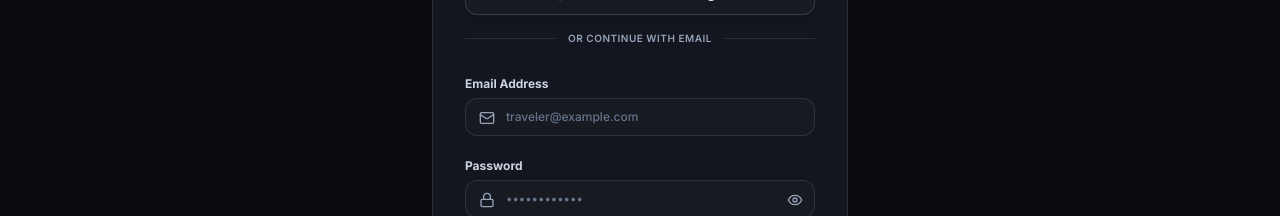
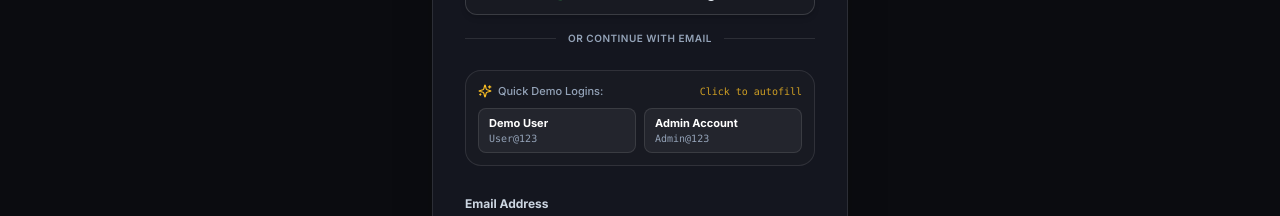
Before and after one commit to sivakumarelango10-art/smart-travel, a React (Vite) app in the folder frontend/: page /login in a window 1280 px wide. Shown: the part 387-603 px from the top of the page. Built offline with nearby package versions, Linux system fonts and the light colour scheme; no server answers.

Commit message:
feat(auth): seed default demo customer user and add 1-click demo login buttons

```diff
--- a/frontend/src/pages/LoginPage.tsx
+++ b/frontend/src/pages/LoginPage.tsx
@@ -109,7 +109,42 @@ export const LoginPage: React.FC = () => {
           </div>
         </div>
 
-
+        {/* Quick Demo Credentials Autofill */}
+        <div className="p-3 rounded-2xl bg-[#181A22] border border-white/10 space-y-2">
+          <div className="flex items-center justify-between text-[11px]">
+            <span className="text-slate-400 font-medium flex items-center gap-1.5">
+              <Sparkles className="w-3.5 h-3.5 text-amber-400" />
+              Quick Demo Logins:
+            </span>
+            <span className="text-[10px] text-amber-400/80 font-mono">Click to autofill</span>
+          </div>
+          <div className="grid grid-cols-2 gap-2">
+            <button
+              type="button"
+              onClick={() => {
+                setEmail('user@smarttravel.com');
+                setPassword('User@123');
+                setError(null);
+              }}
+              className="px-2.5 py-1.5 rounded-lg bg-white/5 hover:bg-amber-400/10 border border-white/10 hover:border-amber-400/30 text-left transition group cursor-pointer"
+            >
+              <div className="text-[11px] font-bold text-white group-hover:text-amber-400">Demo User</div>
+              <div className="text-[10px] text-slate-400 font-mono truncate">User@123</div>
+            </button>
+            <button
+              type="button"
+              onClick={() => {
+                setEmail('admin@smarttravel.com');
+                setPassword('Admin@123');
+                setError(null);
+              }}
+              className="px-2.5 py-1.5 rounded-lg bg-white/5 hover:bg-amber-400/10 border border-white/10 hover:border-amber-400/30 text-left transition group cursor-pointer"
+            >
+              <div className="text-[11px] font-bold text-white group-hover:text-amber-400">Admin Account</div>
+              <div className="text-[10px] text-slate-400 font-mono truncate">Admin@123</div>
+            </button>
+          </div>
+        </div>
 
         <form onSubmit={handleSubmit} className="space-y-4">
           <div className="space-y-1">
```
Also changed, not shown: 1 other file (tests, documents, lock files or other folders).
